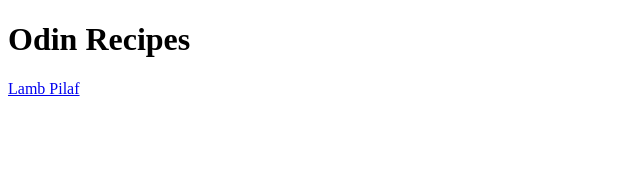
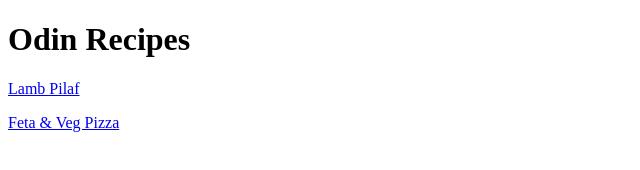
Before and after one commit to Vyctryx/top_foundations, a plain HTML site: page odin-recipes/index.html in a window 1280 px wide. Shown: the whole page, without its empty margins (0-640 px from the left). Drawn offline with Linux system fonts and the light colour scheme.

Commit message:
Added link to pizza in index.html

```diff
--- a/odin-recipes/index.html
+++ b/odin-recipes/index.html
@@ -8,5 +8,7 @@
   <body>
       <h1>Odin Recipes</h1>
       <p><a href="recipes/lamb_pilaf.html">Lamb Pilaf</a></p>
+      <p><a href="recipes/feta_veg_pizza.html">Feta & Veg Pizza</a></p>
+
   </body>
 </html>
```
